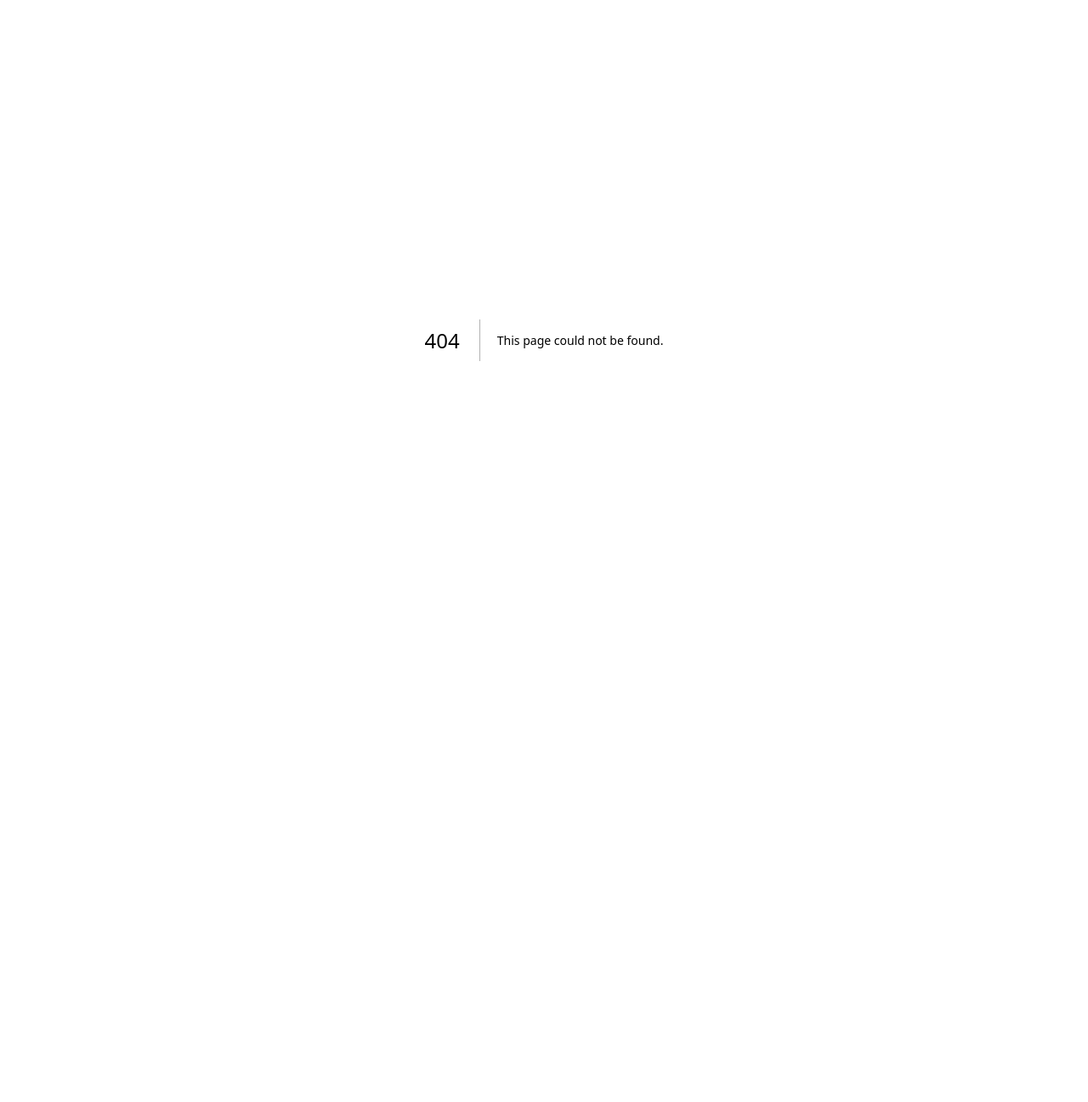
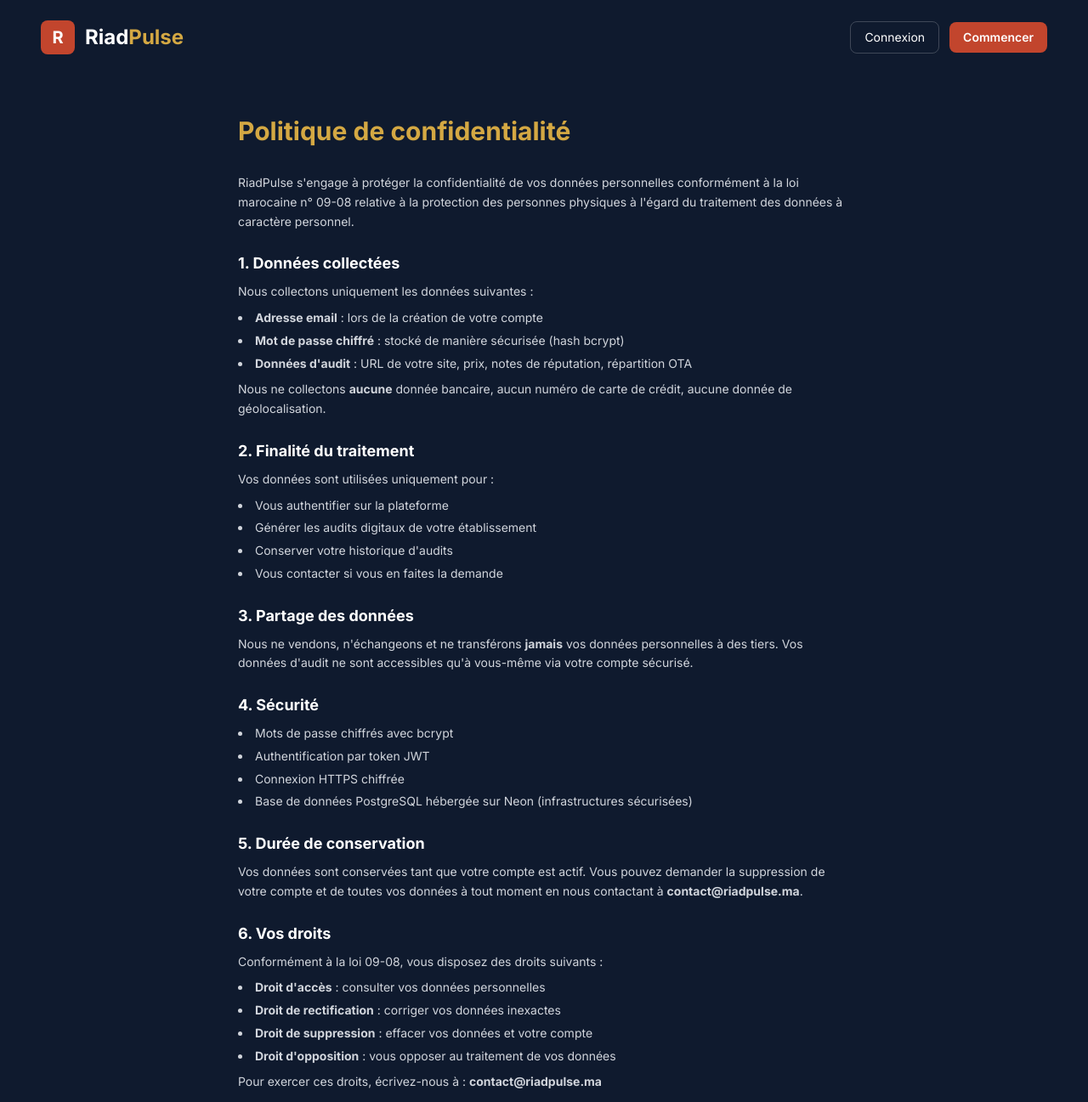
Before and after one commit to marcolucci2023/riadpulse, a Next.js app in the folder frontend/: page /politique-confidentialite in a window 1280 px wide. Before the commit this address had no page. Shown: the top 1297 px of the page at 85% size. Before the commit the page ends 800 px from the top, so only its background shows below. Built offline with nearby package versions, Linux system fonts and the light colour scheme; no server answers.

Commit message:
Etape 14 : mentions legales + politique de confidentialite
- Page /mentions-legales (loi 09-08, editeur, hebergeur, PI)
- Page /politique-confidentialite (donnees, droits, CNDP, cookies)
- Footer mis a jour avec les liens

```diff
--- /dev/null
+++ b/frontend/src/app/mentions-legales/page.tsx
@@ -0,0 +1,86 @@
+import Header from "@/components/Header";
+
+export default function MentionsLegalesPage() {
+  return (
+    <main className="min-h-screen bg-[#0F1A2E] text-white">
+      <Header />
+      <div className="max-w-3xl mx-auto px-6 py-12">
+        <h1 className="text-3xl font-bold text-[#D4A843] mb-8">Mentions légales</h1>
+
+        <section className="space-y-6 text-gray-300 text-sm leading-relaxed">
+          <div>
+            <h2 className="text-lg font-bold text-white mb-2">1. Éditeur du site</h2>
+            <p>
+              <strong>RiadPulse</strong><br />
+              Plateforme d&apos;audit digital pour riads et hôtels indépendants au Maroc.<br />
+              Fondateur : Omar Marco<br />
+              Ville : Casablanca / El Jadida, Maroc<br />
+              Email : contact@riadpulse.ma
+            </p>
+          </div>
+
+          <div>
+            <h2 className="text-lg font-bold text-white mb-2">2. Hébergement</h2>
+            <p>
+              Le frontend de ce site est hébergé par <strong>Vercel Inc.</strong><br />
+              340 S Lemon Ave #4133, Walnut, CA 91789, États-Unis<br />
+              Site web : <a href="https://vercel.com" className="text-[#D4A843] underline" target="_blank" rel="noopener noreferrer">vercel.com</a>
+            </p>
+            <p className="mt-2">
+              Le backend est hébergé via <strong>Cloudflare Tunnel</strong> (Cloudflare, Inc.)<br />
+              101 Townsend St, San Francisco, CA 94107, États-Unis<br />
+              Site web : <a href="https://cloudflare.com" className="text-[#D4A843] underline" target="_blank" rel="noopener noreferrer">cloudflare.com</a>
+            </p>
+          </div>
+
+          <div>
+            <h2 className="text-lg font-bold text-white mb-2">3. Propriété intellectuelle</h2>
+            <p>
+              L&apos;ensemble du contenu de ce site (textes, graphiques, logo, icônes, images, logiciels)
+              est la propriété exclusive de RiadPulse, sauf mention contraire.
+              Toute reproduction, distribution ou utilisation non autorisée est strictement interdite.
+            </p>
+          </div>
+
+          <div>
+            <h2 className="text-lg font-bold text-white mb-2">4. Limitation de responsabilité</h2>
+            <p>
+              Les audits fournis par RiadPulse sont basés sur des données publiques et des estimations
+              algorithmiques. Ils sont donnés à titre indicatif et ne constituent pas un conseil
+              financier ou juridique. RiadPulse ne saurait être tenu responsable des décisions
+              prises sur la base de ces audits.
+            </p>
+          </div>
+
+          <div>
+            <h2 className="text-lg font-bold text-white mb-2">5. Données personnelles</h2>
+            <p>
+              Conformément à la loi marocaine n° 09-08 relative à la protection des personnes
+              physiques à l&apos;égard du traitement des données à caractère personnel, vous disposez
+              d&apos;un droit d&apos;accès, de rectification et de suppression de vos données.
+              Pour exercer ce droit, contactez-nous à : <strong>contact@riadpulse.ma</strong>
+            </p>
+            <p className="mt-2">
+              Pour plus de détails, consultez notre{" "}
+              <a href="/politique-confidentialite" className="text-[#D4A843] underline">
+                Politique de confidentialité
+              </a>.
+            </p>
+          </div>
+
+          <div>
+            <h2 className="text-lg font-bold text-white mb-2">6. Droit applicable</h2>
+            <p>
+              Les présentes mentions légales sont soumises au droit marocain.
+              En cas de litige, les tribunaux compétents seront ceux du ressort de Casablanca.
+            </p>
+          </div>
+
+          <p className="text-gray-500 text-xs mt-8">
+            Dernière mise à jour : octobre 2026
+          </p>
+        </section>
+      </div>
+    </main>
+  );
+}
--- /dev/null
+++ b/frontend/src/app/politique-confidentialite/page.tsx
@@ -0,0 +1,110 @@
+import Header from "@/components/Header";
+
+export default function PolitiqueConfidentialitePage() {
+  return (
+    <main className="min-h-screen bg-[#0F1A2E] text-white">
+      <Header />
+      <div className="max-w-3xl mx-auto px-6 py-12">
+        <h1 className="text-3xl font-bold text-[#D4A843] mb-8">Politique de confidentialité</h1>
+
+        <section className="space-y-6 text-gray-300 text-sm leading-relaxed">
+          <p>
+            RiadPulse s&apos;engage à protéger la confidentialité de vos données personnelles
+            conformément à la loi marocaine n° 09-08 relative à la protection des personnes
+            physiques à l&apos;égard du traitement des données à caractère personnel.
+          </p>
+
+          <div>
+            <h2 className="text-lg font-bold text-white mb-2">1. Données collectées</h2>
+            <p>Nous collectons uniquement les données suivantes :</p>
+            <ul className="list-disc list-inside mt-2 space-y-1">
+              <li><strong>Adresse email</strong> : lors de la création de votre compte</li>
+              <li><strong>Mot de passe chiffré</strong> : stocké de manière sécurisée (hash bcrypt)</li>
+              <li><strong>Données d&apos;audit</strong> : URL de votre site, prix, notes de réputation, répartition OTA</li>
+            </ul>
+            <p className="mt-2">
+              Nous ne collectons <strong>aucune</strong> donnée bancaire, aucun numéro de carte de crédit,
+              aucune donnée de géolocalisation.
+            </p>
+          </div>
+
+          <div>
+            <h2 className="text-lg font-bold text-white mb-2">2. Finalité du traitement</h2>
+            <p>Vos données sont utilisées uniquement pour :</p>
+            <ul className="list-disc list-inside mt-2 space-y-1">
+              <li>Vous authentifier sur la plateforme</li>
+              <li>Générer les audits digitaux de votre établissement</li>
+              <li>Conserver votre historique d&apos;audits</li>
+              <li>Vous contacter si vous en faites la demande</li>
+            </ul>
+          </div>
+
+          <div>
+            <h2 className="text-lg font-bold text-white mb-2">3. Partage des données</h2>
+            <p>
+              Nous ne vendons, n&apos;échangeons et ne transférons <strong>jamais</strong> vos données
+              personnelles à des tiers. Vos données d&apos;audit ne sont accessibles qu&apos;à vous-même
+              via votre compte sécurisé.
+            </p>
+          </div>
+
+          <div>
+            <h2 className="text-lg font-bold text-white mb-2">4. Sécurité</h2>
+            <ul className="list-disc list-inside mt-2 space-y-1">
+              <li>Mots de passe chiffrés avec bcrypt</li>
+              <li>Authentification par token JWT</li>
+              <li>Connexion HTTPS chiffrée</li>
+              <li>Base de données PostgreSQL hébergée sur Neon (infrastructures sécurisées)</li>
+            </ul>
+          </div>
+
+          <div>
+            <h2 className="text-lg font-bold text-white mb-2">5. Durée de conservation</h2>
+            <p>
+              Vos données sont conservées tant que votre compte est actif.
+              Vous pouvez demander la suppression de votre compte et de toutes vos données
+              à tout moment en nous contactant à <strong>contact@riadpulse.ma</strong>.
+            </p>
+          </div>
+
+          <div>
+            <h2 className="text-lg font-bold text-white mb-2">6. Vos droits</h2>
+            <p>Conformément à la loi 09-08, vous disposez des droits suivants :</p>
+            <ul className="list-disc list-inside mt-2 space-y-1">
+              <li><strong>Droit d&apos;accès</strong> : consulter vos données personnelles</li>
+              <li><strong>Droit de rectification</strong> : corriger vos données inexactes</li>
+              <li><strong>Droit de suppression</strong> : effacer vos données et votre compte</li>
+              <li><strong>Droit d&apos;opposition</strong> : vous opposer au traitement de vos données</li>
+            </ul>
+            <p className="mt-2">
+              Pour exercer ces droits, écrivez-nous à : <strong>contact@riadpulse.ma</strong>
+            </p>
+          </div>
+
+          <div>
+            <h2 className="text-lg font-bold text-white mb-2">7. Cookies</h2>
+            <p>
+              RiadPulse n&apos;utilise <strong>aucun cookie de tracking</strong> ni aucun outil
+              d&apos;analyse tiers (pas de Google Analytics, pas de Facebook Pixel).
+              Seuls les tokens d&apos;authentification sont stockés dans le localStorage de votre navigateur.
+            </p>
+          </div>
+
+          <div>
+            <h2 className="text-lg font-bold text-white mb-2">8. Contact CNDP</h2>
+            <p>
+              Si vous estimez que vos droits ne sont pas respectés, vous pouvez déposer
+              une réclamation auprès de la <strong>CNDP</strong> (Commission Nationale de contrôle
+              de la protection des Données à caractère Personnel) :<br />
+              Site web : <a href="https://www.cndp.ma" className="text-[#D4A843] underline" target="_blank" rel="noopener noreferrer">www.cndp.ma</a>
+            </p>
+          </div>
+
+          <p className="text-gray-500 text-xs mt-8">
+            Dernière mise à jour : octobre 2026
+          </p>
+        </section>
+      </div>
+    </main>
+  );
+}
--- a/frontend/src/components/Footer.tsx
+++ b/frontend/src/components/Footer.tsx
@@ -1,6 +1,7 @@
 "use client";
 
 import { useState, useEffect } from "react";
+import Link from "next/link";
 
 export default function Footer() {
   const [year, setYear] = useState("");
@@ -11,7 +12,20 @@ export default function Footer() {
 
   return (
     <footer className="border-t border-white/10 py-8 text-center text-white/40 text-sm">
-      © {year} RiadPulse — Fait au Maroc 🇲🇦
+      <div className="max-w-4xl mx-auto px-6">
+        <div className="flex flex-col md:flex-row items-center justify-between gap-3">
+          <span>© {year} RiadPulse — Fait au Maroc 🇲🇦</span>
+          <div className="flex gap-4">
+            <Link href="/mentions-legales" className="hover:text-[#D4A843] transition">
+              Mentions légales
+            </Link>
+            <span className="text-white/20">|</span>
+            <Link href="/politique-confidentialite" className="hover:text-[#D4A843] transition">
+              Politique de confidentialité
+            </Link>
+          </div>
+        </div>
+      </div>
     </footer>
   );
 }
```
